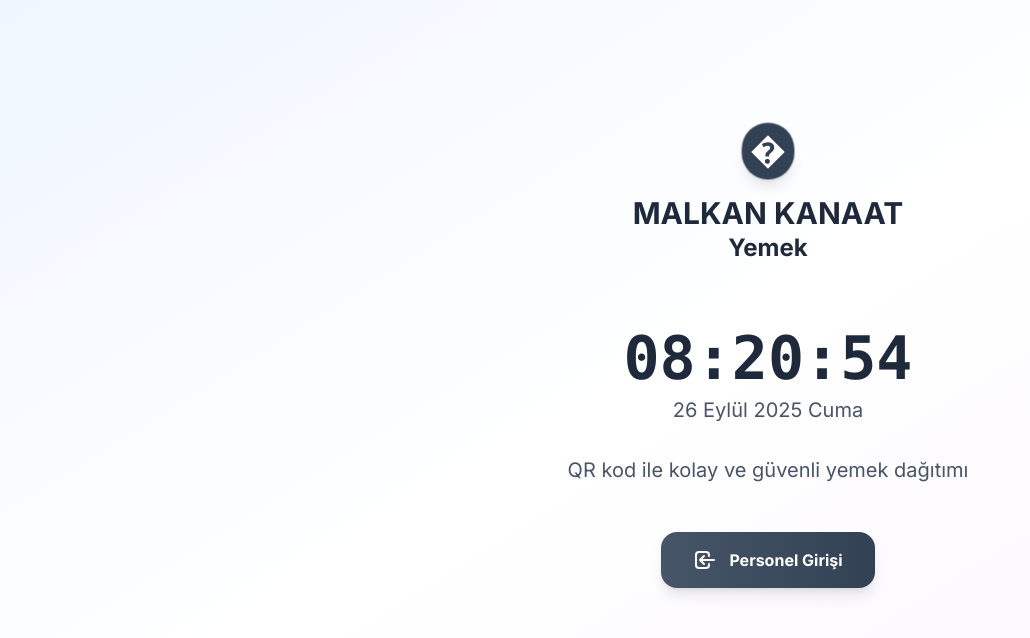
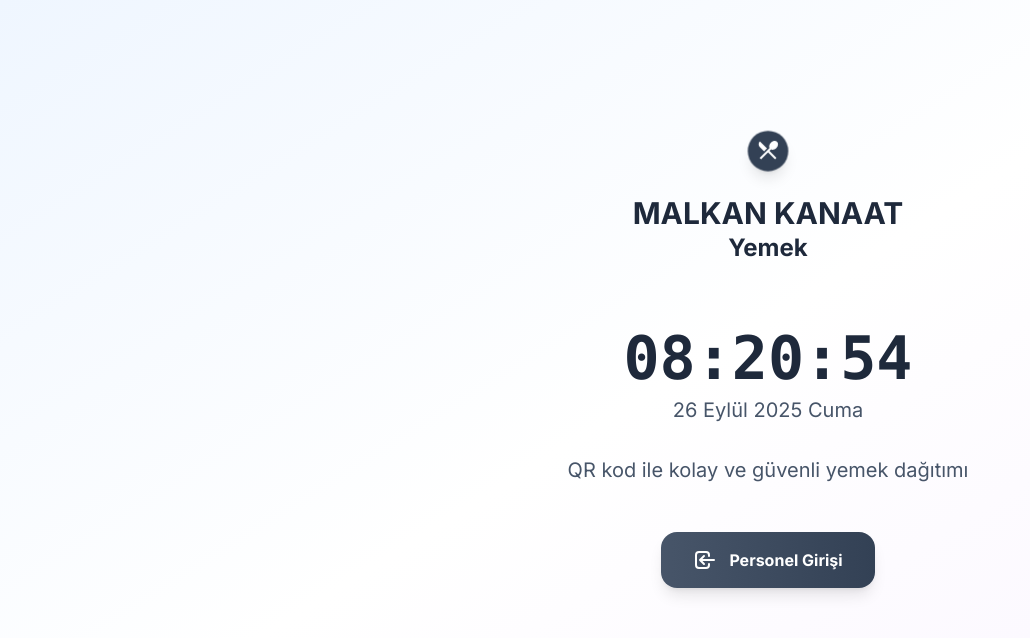
Before and after one commit to chelios216/mkb-yemek, a Next.js app: page / in a window 1280 px wide. Shown: the top 638 px of the page, without its empty margins (0-1030 px from the left). Built offline with nearby package versions, Linux system fonts and the light colour scheme; no server answers.

Commit message:
Fix emoji display issue: Replace with SVG restaurant/cutlery icon

```diff
--- a/src/components/Logo.tsx
+++ b/src/components/Logo.tsx
@@ -45,7 +45,7 @@ export default function Logo({ size = 'md', className = '' }: LogoProps) {
       >
         {/* Clean Food Icon */}
         <motion.div
-          className={`${iconSizes[size]} text-white dark:text-slate-700`}
+          className={`${iconSizes[size]} text-white dark:text-slate-700 flex items-center justify-center`}
           animate={{
             y: [0, -2, 0],
           }}
@@ -55,7 +55,13 @@ export default function Logo({ size = 'md', className = '' }: LogoProps) {
             ease: "easeInOut"
           }}
         >
-          �️
+          <svg
+            className="w-6 h-6"
+            fill="currentColor"
+            viewBox="0 0 24 24"
+          >
+            <path d="M8.1 13.34l2.83-2.83L3.91 3.5c-1.56 1.56-1.56 4.09 0 5.66l4.19 4.18zm6.78-1.81c1.53.71 3.68.21 5.27-1.38 1.91-1.91 2.28-4.65.81-6.12-1.46-1.46-4.2-1.1-6.12.81-1.59 1.59-2.09 3.74-1.38 5.27L3.7 19.87l1.41 1.41L12 14.41l6.88 6.88 1.41-1.41-6.88-6.88 1.37-1.37z"/>
+          </svg>
         </motion.div>
       </motion.div>
     </motion.div>
```
